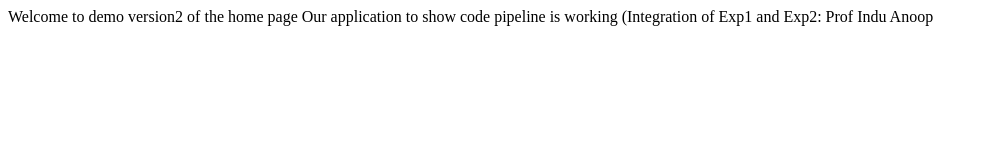
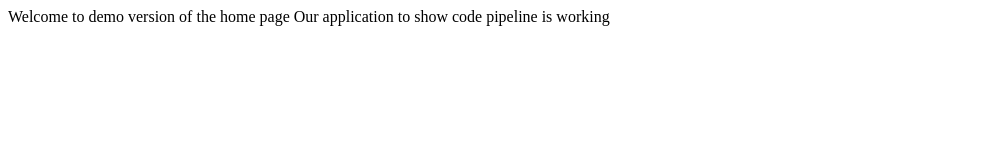
Before and after one commit to purvanova-213/advdevopsCodePipelineCode, a plain HTML site: page index.html in a window 1280 px wide. Shown: the whole page, without its empty margins (0-987 px from the left). Drawn offline with Linux system fonts and the light colour scheme.

Commit message:
Update index.html

```diff
--- a/index.html
+++ b/index.html
@@ -1,6 +1,6 @@
 <html>
-<head>Welcome to demo version2 of the home page</head>
+<head>Welcome to demo version of the home page</head>
 <body>
-Our application to show code pipeline is working (Integration of Exp1 and Exp2: Prof Indu Anoop
+Our application to show code pipeline is working
 </body>
 </html>
```
